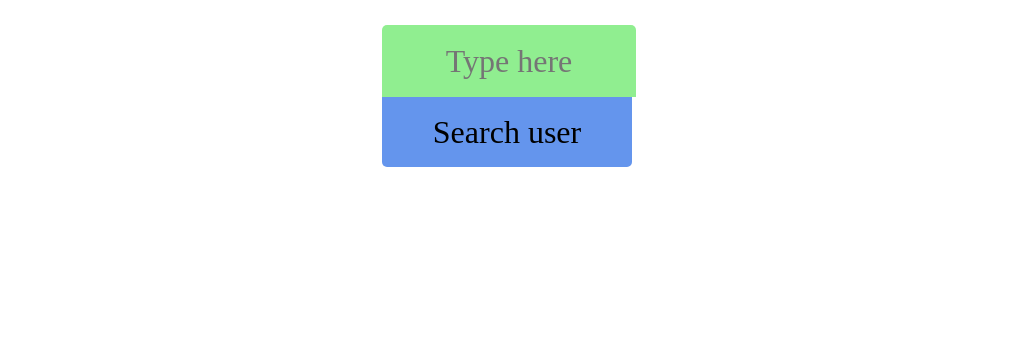
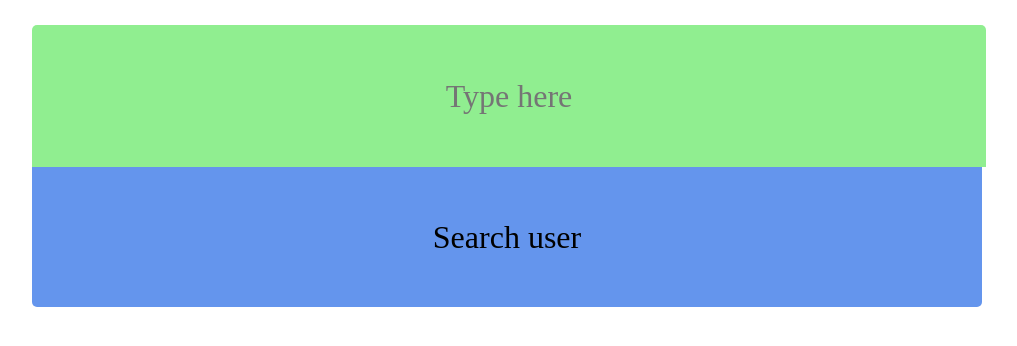
Before and after one commit to Mhiho/github-searcher, a React app: page / in a window 1280 px wide. Shown: the top 346 px of the page, without its empty margins (133-1150 px from the left). Built offline with nearby package versions, Linux system fonts and the light colour scheme; a web font is replaced by a local one.

Commit message:
OkNowBugs

```diff
--- a/src/App.css
+++ b/src/App.css
@@ -15,10 +15,21 @@
   width: 250px;
 
 }
-
-
-@media (min-width: 400px) {
-  .Container {
-    margin: auto;
+@media (min-width: 450px) and (max-width: 700px) {
+  .UserList, .Main {
+    width: 420px;
   }
 }
+@media (min-width: 701px) {
+  .Main {
+    width: 600px;
+  }
+}
+@media (min-width: 1001px) {
+  .UserList {
+    margin: 50px 0 0 25px;
+  }
+  .Main {
+    width: 950px;
+  }
+}
--- a/src/components/Details/Details.css
+++ b/src/components/Details/Details.css
@@ -18,3 +18,14 @@
 .Container {
   border: 1px solid lightgrey;
 }
+.Image {
+  width: 250px;
+  height: 250px;
+}
+
+@media (min-width: 1001px) {
+  .Image {
+    width: 450px;
+    height: 450px;
+  }
+}
--- a/src/components/Details/Details.js
+++ b/src/components/Details/Details.js
@@ -8,7 +8,7 @@ class Details extends Component {
     return (
       <div className={classes.Container}>
         <p className={classes.Name}>user: {this.props.name}</p>
-        <img style={{height: '250px', width: '250px' }} src={this.props.image} alt="zdjecie"/>
+        <img className={classes.Image} src={this.props.image} alt="profile_photo"/>
         <p className={classes.Score}>score: {this.props.score}</p>
         <p><a className={classes.Link} href={this.props.link}>direct link</a></p>
       </div>
--- a/src/components/SearchBar/SearchBar.css
+++ b/src/components/SearchBar/SearchBar.css
@@ -18,3 +18,28 @@
   justify-content: center;
   align-items: center;
 }
+.Button:hover {
+  background-color: #4881ea;
+  color: white;
+}
+
+@media (min-width: 450px) and (max-width: 700px) {
+  .Input, .Button {
+    width: 420px;
+    height: 120px;
+  }
+}
+
+@media (min-width: 701px) {
+  .Input, .Button {
+    width: 600px;
+    height: 130px;
+  }
+}
+
+@media (min-width: 1001px) {
+  .Input, .Button {
+    width: 950px;
+    height: 140px;
+  }
+}
--- a/src/components/UserList/UserList.css
+++ b/src/components/UserList/UserList.css
@@ -1,5 +1,5 @@
 .Items {
-  display: flex;
+  display: inline-flex;
   width: 100%;
   font-size: 1.5em;
   justify-content: center;
@@ -12,3 +12,15 @@
   justify-content: center;
   align-items: center;
 }
+
+@media (min-width: 1001px) {
+  .Items {
+    justify-content: flex-start;
+    width: 44%;
+    margin: 25px 25px 0 17px;
+  }
+  .Details {
+    width: 44%;
+  }
+
+}
```
